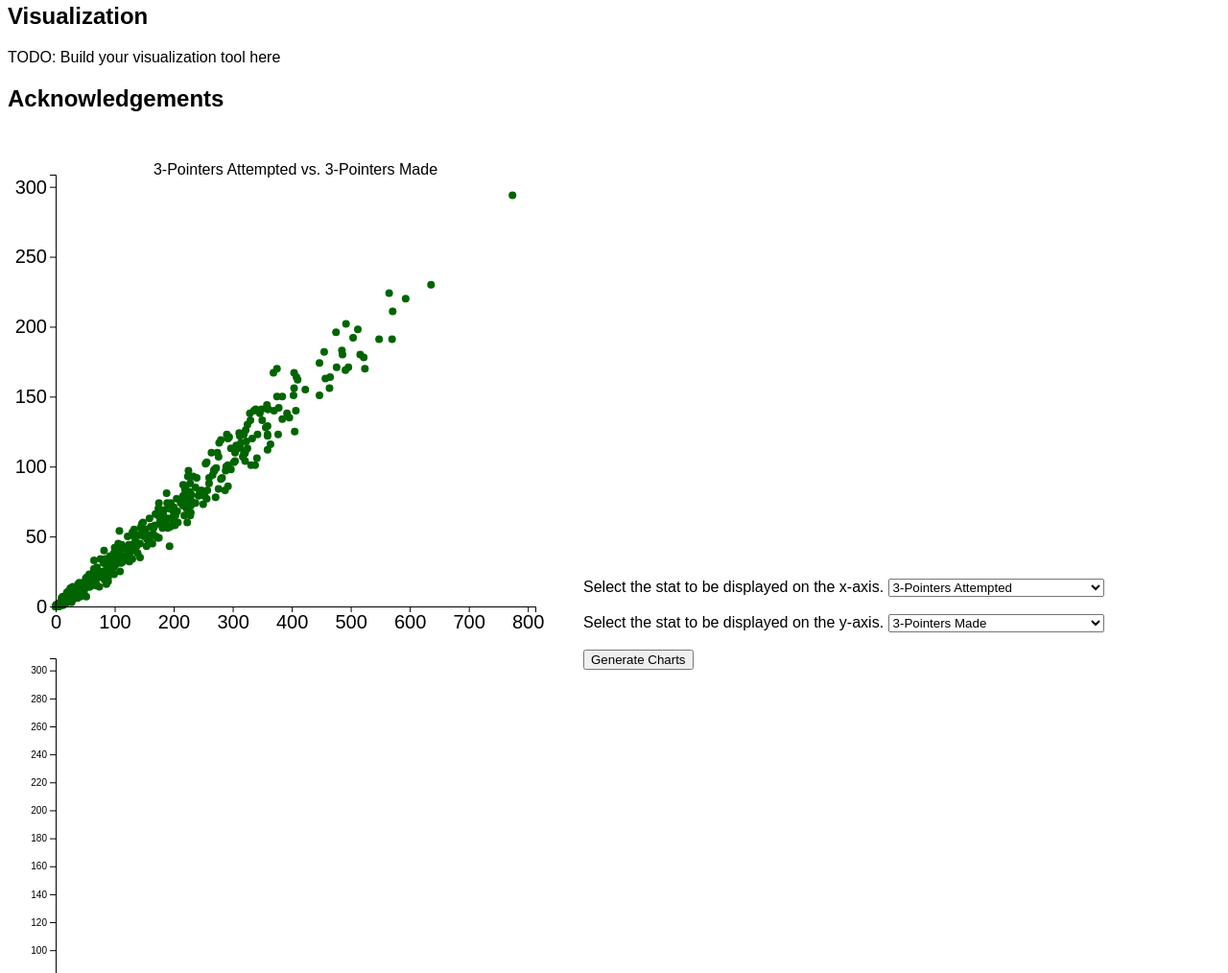
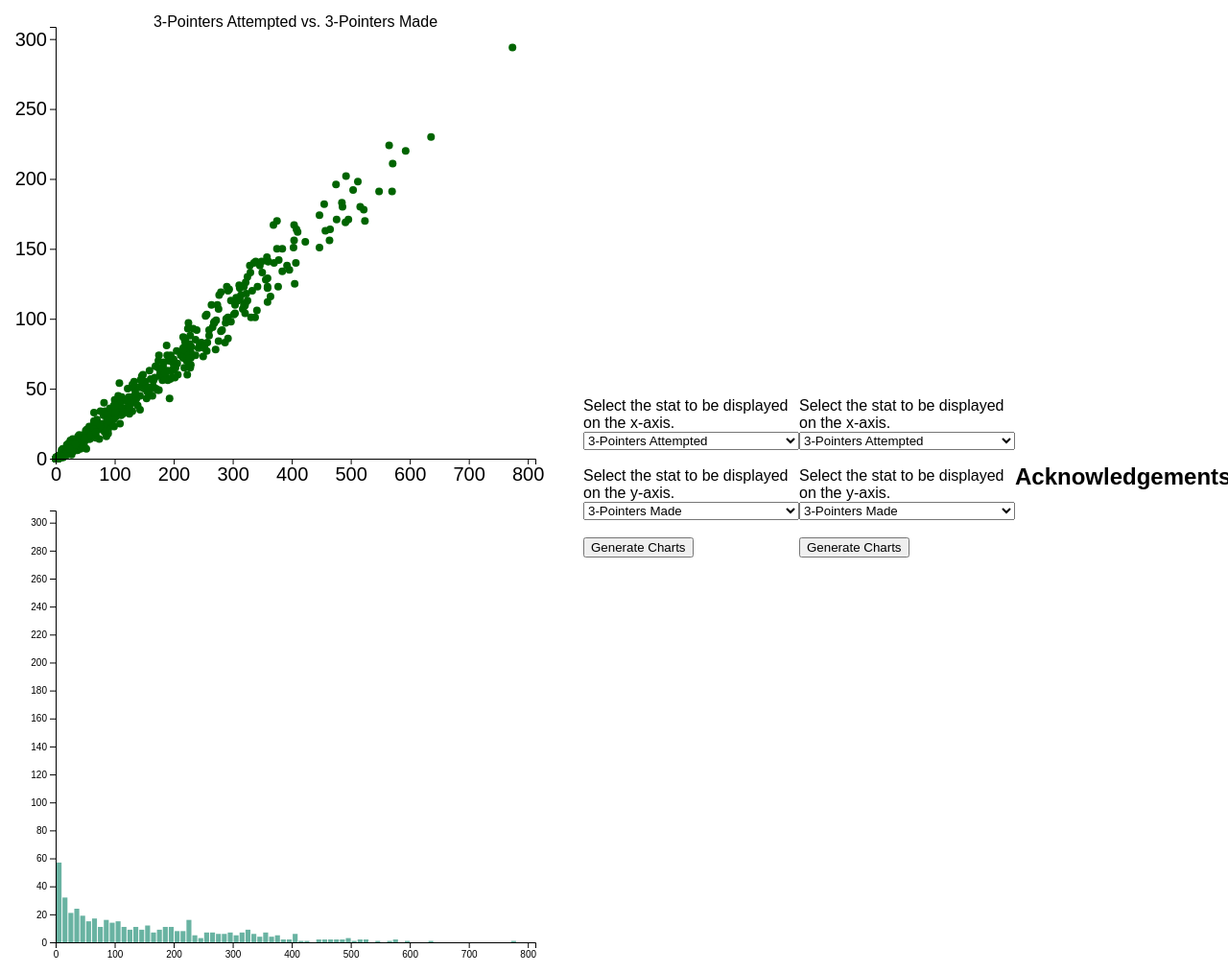
Before and after one commit to DS4200-Sec2-F22/ds4200f22-project-on-the-ball, a plain HTML site: page index.html in a window 1280 px wide. Shown: the part 903-1917 px from the top of the page at 96% size. Drawn offline with Linux system fonts and the light colour scheme.

Commit message:
Update index.html

```diff
--- a/index.html
+++ b/index.html
@@ -48,11 +48,6 @@
             it suggests there is another, more pressing change that needs to be
             emphasized. </p>
 
-
-
-        TODO: Add motivation / use case here
-
-
     </div>
 
     <div>
@@ -86,22 +81,77 @@
         </div>
 
 
-        TODO: Add link to report, demo video, link to data etc. here
     </div>
 
     <div>
         <h2>Visualization</h2>
-        TODO: Build your visualization tool here
-    </div>
+        <div class="flex-container">
+            <div id="column1">
+                <h2></h2>
+                <div id="scattervis"></div>
+                <div id="histogram"></div>
 
-    <div>
-        <h2>Acknowledgements</h2>
+            </div>
+            <div id="column2">
+                <label for="x-axis">Select the stat to be displayed on the x-axis.</label>
+                        <select name="x-axis" id="x-axis">
+                            <optgroup label="Total Stats">
+                                <option value="FG3A">3-Pointers Attempted</option>
+                                <option value="FG3M">3-Pointers Made</option>
+                                <option value="FGA">Field Goals Attempted</option>
+                                <option value="FGM">Field Goals Made</option>
+                                <option value="FTM">Free Throws Made</option>
+                                <option value="FTA">Free Throws Attempted</option>
+                                <option value="GP">Games Played</option>
+                                <!--<option value="PLUS_MINUS">Plus-Minus</option>-->
+                            </optgroup>
+                            <optgroup label="Averaged Stats">
+                                <option value="PTS">Points Per Game</option>
+                                <option value="FG3_PCT">3-Point Percentage</option>
+                                <option value="FG_PCT">Field Goal Percentage</option>
+                                <option value="FT_PCT">Free Throw Percentage</option>
+                                <option value="EFG">Effective Field Goal Percentage</option>
+                                <option value="OREB">Offensive Rebounds Per Game</option>
+                                <option value="DREB">Defensive Rebounds Per Game</option>
+                                <option value="REB">Rebounds Per Game</option>
+                                <option value="AST">Assists Per Game</option>
+                                <option value="STL">Steals Per Game</option>
+                                <option value="BLK">Blocks Per Game</option>
+                                <option value="TO">Turnovers Per Game</option>
+                                <option value="PF">Fouls Per Game</option>
+                            </optgroup>
 
-
-    </div>
-
-
-    <div class="flex-container">
+                        </select><br><br>
+                <label for="y-axis">Select the stat to be displayed on the y-axis.</label>
+                        <select name="y-axis" id="y-axis">
+                            <optgroup label="Total Stats">
+                                <option value="FG3M">3-Pointers Made</option>
+                                <option value="FG3A">3-Pointers Attempted</option>
+                                <option value="FGA">Field Goals Attempted</option>
+                                <option value="FGM">Field Goals Made</option>
+                                <option value="FTM">Free Throws Made</option>
+                                <option value="FTA">Free Throws Attempted</option>
+                                <option value="GP">Games Played</option>
+                                <!--<option value="PLUS_MINUS">Plus-Minus</option>-->
+                            </optgroup>
+                            <optgroup label="Averaged Stats">
+                                <option value="PTS">Points Per Game</option>
+                                <option value="FG3_PCT">3-Point Percentage</option>
+                                <option value="FG_PCT">Field Goal Percentage</option>
+                                <option value="FT_PCT">Free Throw Percentage</option>
+                                <option value="EFG">Effective Field Goal Percentage</option>
+                                <option value="OREB">Offensive Rebounds Per Game</option>
+                                <option value="DREB">Defensive Rebounds Per Game</option>
+                                <option value="REB">Rebounds Per Game</option>
+                                <option value="AST">Assists Per Game</option>
+                                <option value="STL">Steals Per Game</option>
+                                <option value="BLK">Blocks Per Game</option>
+                                <option value="TO">Turnovers Per Game</option>
+                                <option value="PF">Fouls Per Game</option>
+                            </optgroup>
+                        </select><br><br>
+                    <button type = "button" id = "graphButton">Generate Charts</button>
+            </div><div class="flex-container">
     <div id="column1">
         <h2></h2>
         <div id="scattervis"></div>
@@ -168,6 +218,16 @@
                 </select><br><br>
             <button type = "button" id = "graphButton">Generate Charts</button>
     </div>
+    </div>
+
+    <div>
+        <h2>Acknowledgements</h2>
+
+
+    </div>
+
+
+
   <script type="text/javascript" src="main.js"></script>
 
 </body>
```
